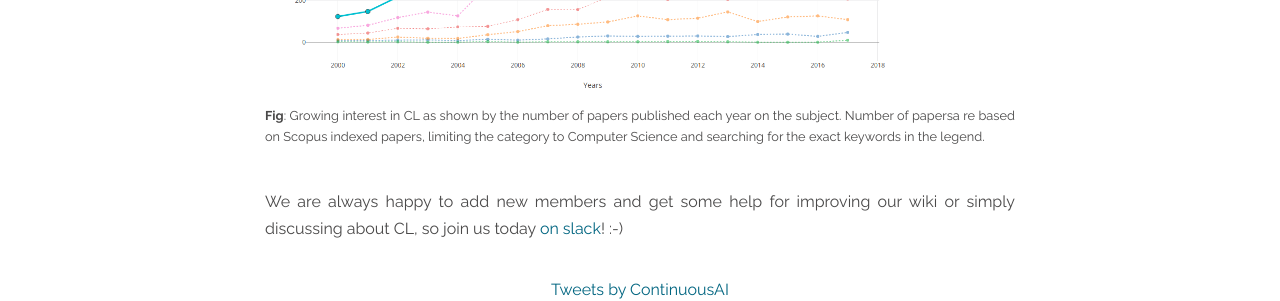
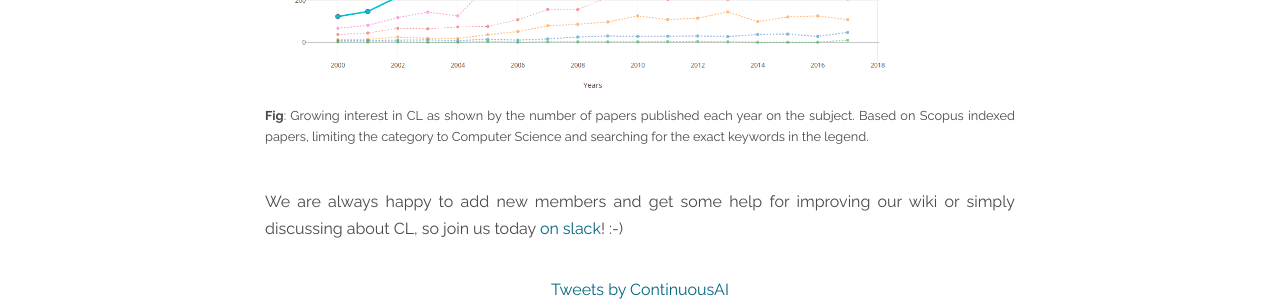
Before and after one commit to giparisi/website, a Jekyll site: the page built from home.md, in a window 1280 px wide and 1257 px high. Shown: the part 872-1173 px from the top of the window. Built offline with Jekyll 4.4.1, drawn with Linux system fonts in a browser that asks for light colours; nearby versions of some CDN libraries; comment, search, counter and statistics services are not loaded.

Commit message:
For brevity

```diff
--- a/_includes/home_content.html
+++ b/_includes/home_content.html
@@ -8,7 +8,7 @@ The **Continual AI** project aims to connect people and collect information abou
 <br>
 
 <div style="text-align:center; margin-bottom:40px; margin-top:0px"><img src ='/{{ site.baseurl }}images/papers_num.png' width="100%" />
-<p style="font-size: 80%;"><strong>Fig</strong>: Growing interest in CL as shown by the number of papers published each year on the subject. Number of papersa re based on Scopus indexed papers, limiting the category to Computer Science and searching for the exact keywords in the legend.</p></div>
+<p style="font-size: 80%;"><strong>Fig</strong>: Growing interest in CL as shown by the number of papers published each year on the subject. Based on Scopus indexed papers, limiting the category to Computer Science and searching for the exact keywords in the legend.</p></div>
 
 We are always happy to add new members and get some help for improving our wiki or simply discussing about CL, so join us today [on slack](https://continualai.herokuapp.com/)! :-)
 
```
